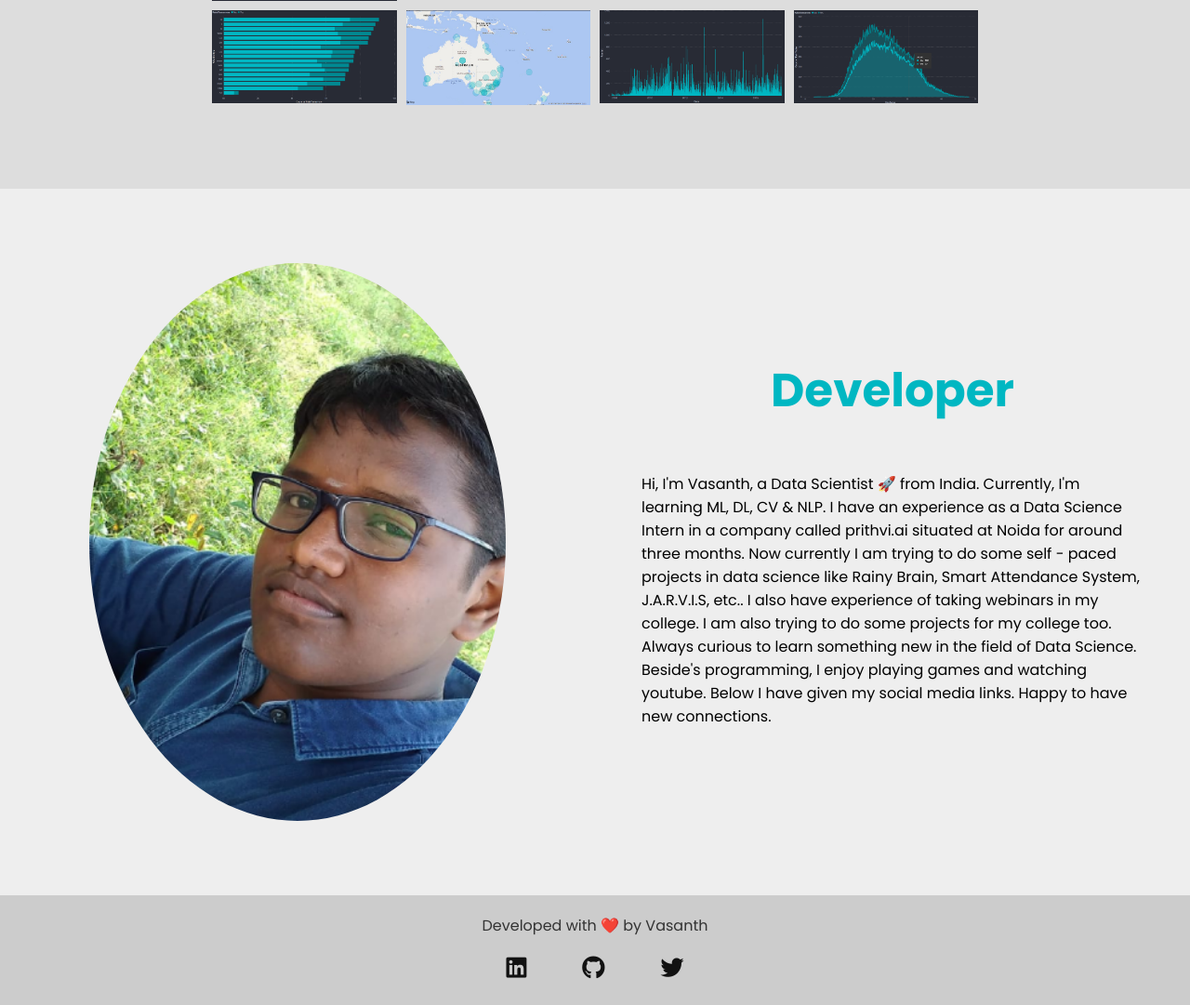
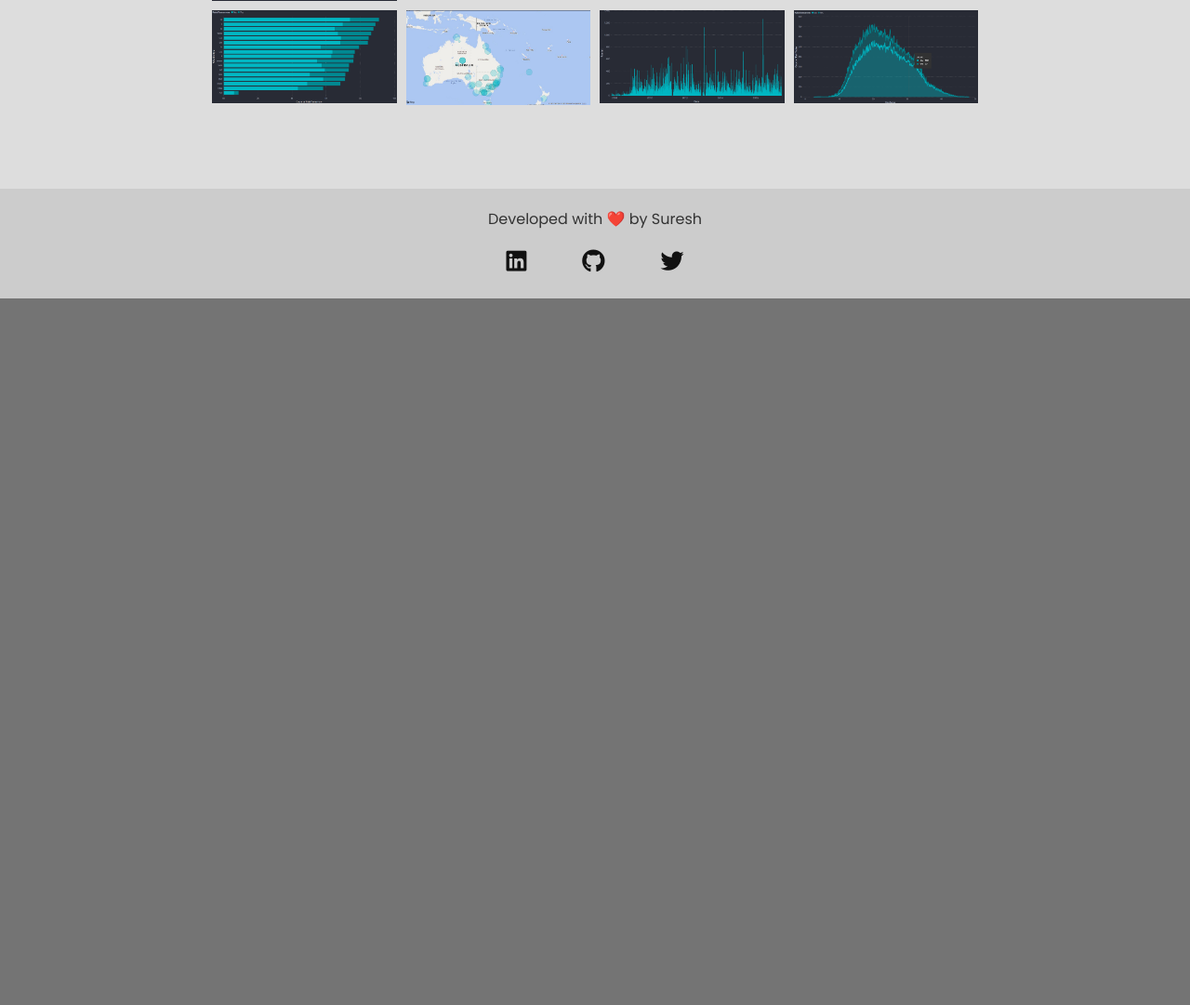
Before and after one commit to sureshs96/Rain_Prediction, a Flask app: page / in a window 1280 px wide. Shown: the part 2623-3704 px from the top of the page at 93% size. After the commit the page ends 2944 px from the top, so only its background shows below. Run offline with Flask 2, Linux system fonts and the light colour scheme; parts of the project's set-up code (start-up, migrations or seed data) failed here and were passed over; some libraries are stand-ins or nearby versions.

Commit message:
Update index.html

```diff
--- a/template/index.html
+++ b/template/index.html
@@ -34,9 +34,9 @@
         </div>
       </div>
       <div class="media-icons">
-        <a href="https://www.linkedin.com/in/vasanth-p-90826218b/"><i class="fab fa-linkedin"></i></a>
-        <a href="https://github.com/Vasanthengineer4949"><i class="fab fa-github"></i></a>
-        <a href="https://twitter.com/V51430"><i class="fab fa-twitter"></i></a>
+        <a href="https://www.linkedin.com"><i class="fab fa-linkedin"></i></a>
+        <a href="https://github.com/sureshs96"><i class="fab fa-github"></i></a>
+        <a href="https://twitter.com"><i class="fab fa-twitter"></i></a>
       </div>
     </section>
 
@@ -45,7 +45,7 @@
       <p class="about-content" style="text-align: center;">Rainy Brain is a web app which has
       a Machine Learning model running at the back. The purpose of developing this app is to
       predict whether it will rain the next day or not. This model is based on the Rain Prediction
-      in Australia dataset. The codes for this project can be checked in my <a href="https://github.com/Vasanthengineer4949/RainPrediction" style="color: black; font-weight: bold;">github repo</a>. More than 80% of Australia has an annual rainfall of less than
+      in Australia dataset. The codes for this project can be checked in my <a href="https://github.com/sureshs96/Rain_Prediction" style="color: black; font-weight: bold;">github repo</a>. More than 80% of Australia has an annual rainfall of less than
       600 mm which is less among the all continents other than Antartica which recieves less
       rainfall. A place inland near Lake Eyre would only receive 81 mm of rain annually. The
       average annual rainfall in the Australian desert is low, ranging from 81 to 250 mm.
@@ -83,13 +83,13 @@
       </div>
     </section>
 
-    <section id="info">
-      <div>
+     <!--<section id="info">
+     <div>
         <img src="../static/vasanth1.png" alt="Vasanth">
       </div>
       <div>
         <h2>Developer</h2>
-        <p class="about-content"> Hi, I'm Vasanth, a Data Scientist 🚀 from India.
+        <p class="about-content"> Hi, I'm Suresh, a Data Scientist 🚀 from India.
           Currently, I'm learning ML, DL, CV & NLP. I have an experience as a Data Science Intern in a
           company called prithvi.ai situated at Noida for around three months. Now currently I am trying
           to do some self - paced projects in data science like Rainy Brain, Smart Attendance System,
@@ -98,16 +98,16 @@
           the field of Data Science. Beside's programming, I enjoy playing games and watching youtube.
           Below I have given my social media links. Happy to have new connections.</p>
       </div>
-    </section>
+    </section>-->
 
     <footer>
       <p>
-        Developed with ❤️ by Vasanth
+        Developed with ❤️ by Suresh
       </p>
       <div class="media-icons">
-        <a href="https://www.linkedin.com/in/vasanth-p-90826218b/"><i class="fab fa-linkedin"></i></a>
-        <a href="https://github.com/Vasanthengineer4949"><i class="fab fa-github"></i></a>
-        <a href="https://twitter.com/V51430"><i class="fab fa-twitter"></i></a>
+        <a href="https://www.linkedin.com"><i class="fab fa-linkedin"></i></a>
+        <a href="https://github.com/suresh96"><i class="fab fa-github"></i></a>
+        <a href="https://twitter.com"><i class="fab fa-twitter"></i></a>
       </div>
     </footer>
 
```
